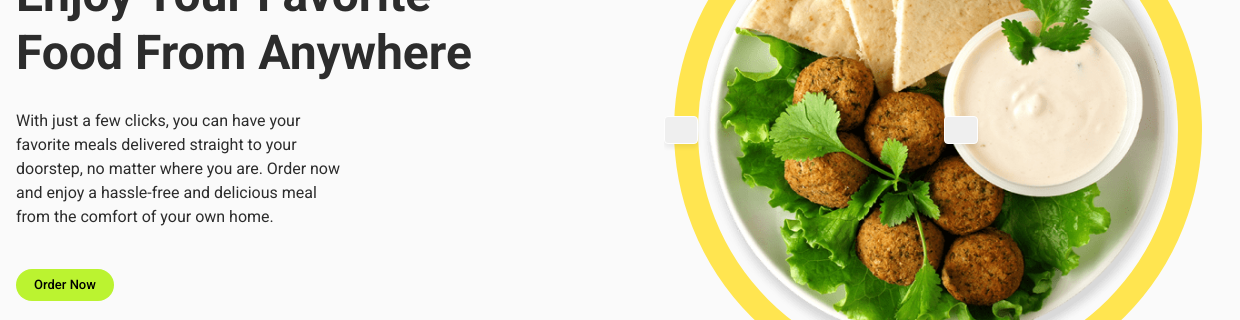
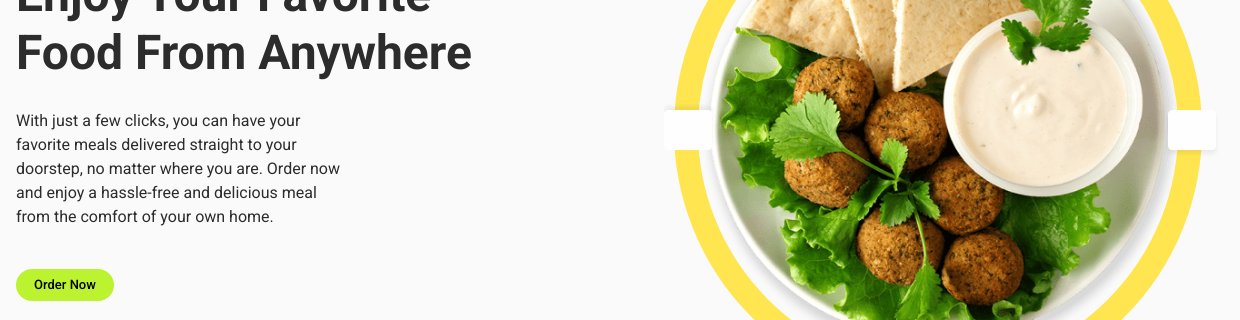
Before and after one commit to Lencha2005/Food-Sta, a website built with Vite: page src/index.html in a window 1280 px wide. Shown: the part 265-585 px from the top of the page, 0-1240 px from the left. Built offline with nearby package versions, Linux system fonts and the light colour scheme; files whose address does not match are found by name.

Commit message:
Update hero.css

```diff
--- a/src/css/hero.css
+++ b/src/css/hero.css
@@ -109,25 +109,24 @@ padding-right: 10px;
 .swiper-btn {
     width: 34px;
     height: 28px;
-    /* background-color: #fefefe; */
+    background-color: #fefefe;
     border: 1px solid #fefefe;
     border-radius: 4px;
     box-shadow: 0 4px 4px 0 rgba(0, 0, 0, 0.06);
-    padding: 0;
-    fill: red;
-    stroke: red;
-    }
+    padding: 2px;
+    transition: fill var(--timing-function);
+}
 
-.swiper-btn-prev.swiper-btn {
-    width: 34px;
-    height: 28px;
-    stroke: green;
+.swiper-btn-prev {
+    transform: rotate(180deg);
 }
 .swiper-icon {
-    fill: transparent;
-    stroke: currentColor;
-    width: 22px;
-    height: 12px;
+    width: 12px;
+    height: 22px;
+}
+
+.swiper-btn:hover {
+    fill: var(--dark-green);
 }
 }
 
@@ -164,4 +163,31 @@ padding-right: 10px;
     right: 56px; */
     border: 24px solid #ffe550;
 }
+
+.swiper-nav {
+    gap: 456px;
 }
+
+.swiper-btn {
+    width: 48px;
+    height: 40px;
+    background-color: #fefefe;
+    border: 1px solid #fefefe;
+    border-radius: 4px;
+    box-shadow: 0 4px 4px 0 rgba(0, 0, 0, 0.06);
+    padding: 4px;
+    transition: stroke var(--timing-function);
+}
+
+.swiper-btn-prev {
+    transform: rotate(180deg);
+}
+.swiper-icon {
+    width: 17px;
+    height: 30px;
+}
+
+.swiper-btn:hover {
+    fill: var(--dark-green);
+}
+}
```
